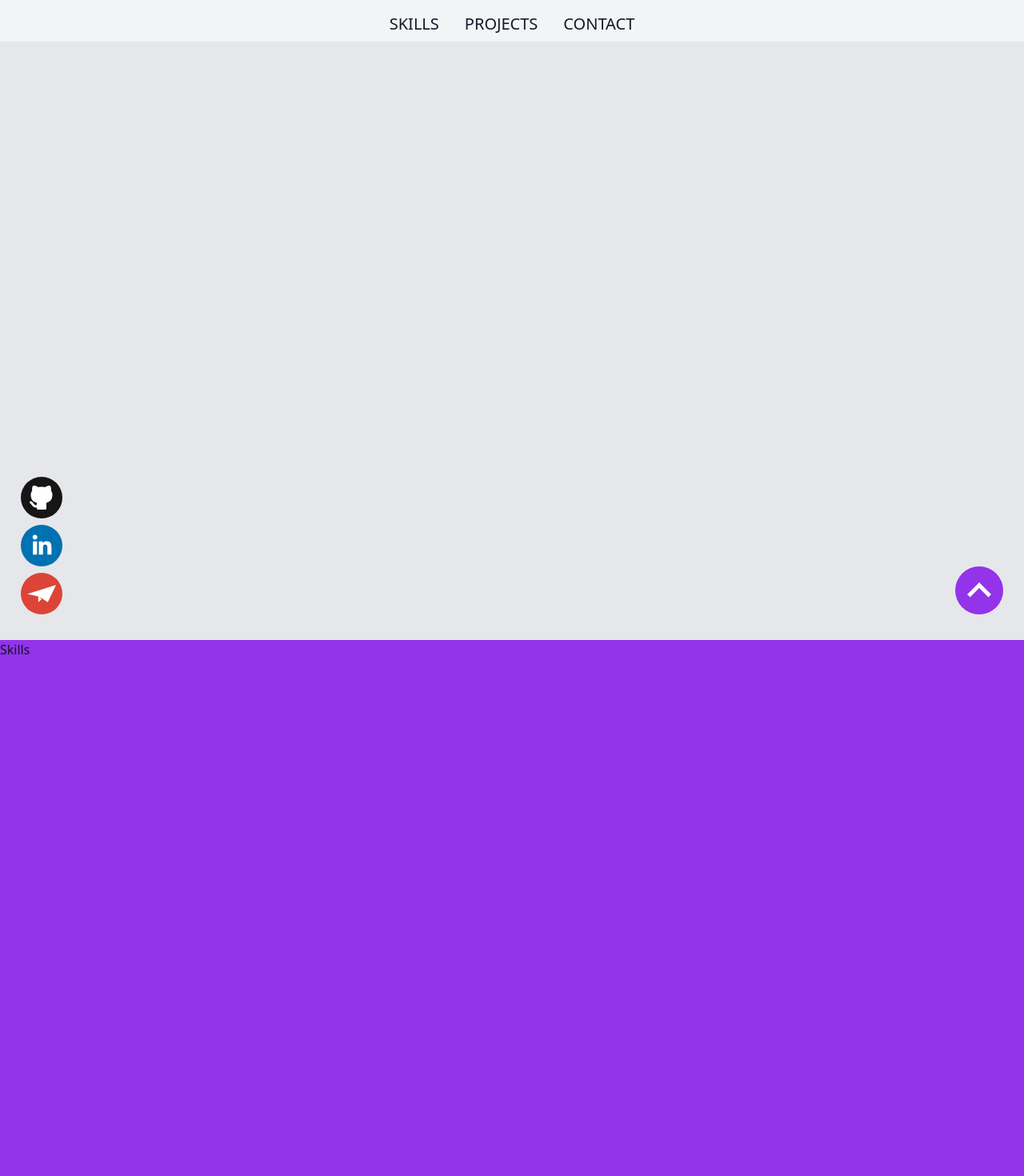
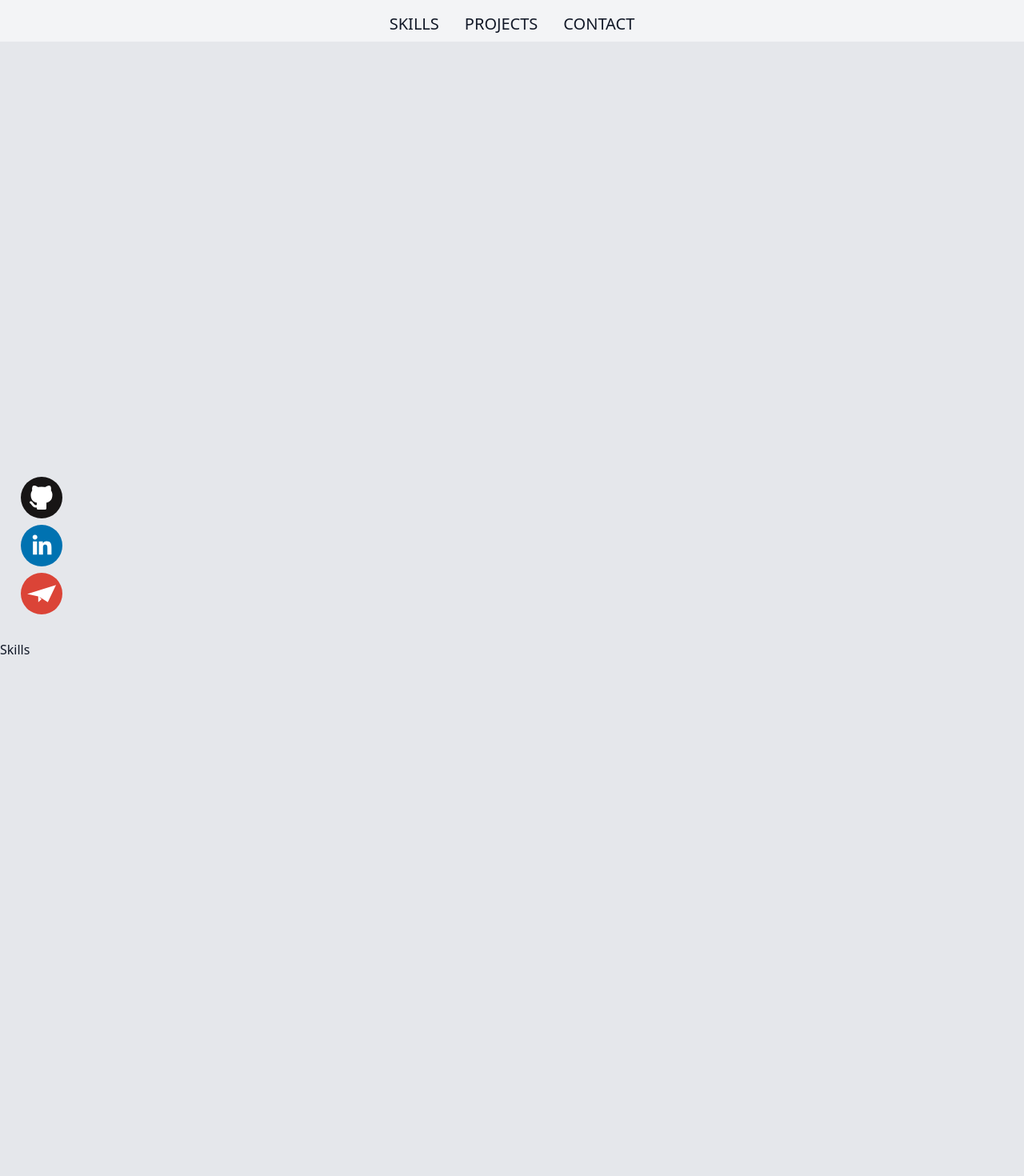
Before and after one commit to ayus-10/my-site, a React (Vite) app: page / in a window 1280 px wide. Shown: the top 1470 px of the page at 80% size. Built offline with nearby package versions, Linux system fonts and the light colour scheme.

Commit message:
show/hide scroll up button conditionally

```diff
--- a/src/App.jsx
+++ b/src/App.jsx
@@ -1,18 +1,29 @@
-import React from "react";
+import React, { useEffect, useState } from "react";
 import Navbar from "./components/Navbar";
 import Hero from "./components/Hero";
 import Skills from "./components/Skills";
 import Projects from "./components/Projects";
 import Contact from "./components/Contact";
 import ScrollTop from "./components/ScrollTop";
+import { useInView } from "react-intersection-observer";
 
 const App = () => {
+  const { ref: homeComponent, inView } = useInView({
+    threshold: 1,
+  });
+
+  const [showScrollUp, setShowScrollUp] = useState(false);
+
+  useEffect(() => {
+    setShowScrollUp(!inView);
+  }, [inView]);
+
   return (
     <div className="min-h-screen overflow-hidden text-gray-900">
-      <div className="flex min-h-screen flex-col" id="home">
+      <div className="flex min-h-screen flex-col" id="home" ref={homeComponent}>
         <Navbar />
         <Hero />
-        <ScrollTop />
+        <ScrollTop setVisibility={showScrollUp} />
       </div>
       <Skills />
       <Projects />
--- a/src/components/Contact.jsx
+++ b/src/components/Contact.jsx
@@ -2,7 +2,7 @@ import React from "react";
 
 const Contact = () => {
   return (
-    <div className="min-h-screen w-screen bg-purple-600" id="contact">
+    <div className="min-h-screen w-screen bg-gray-200" id="contact">
       Contact
     </div>
   );
--- a/src/components/ScrollTop.jsx
+++ b/src/components/ScrollTop.jsx
@@ -2,10 +2,10 @@ import React from "react";
 import { MdKeyboardArrowUp } from "react-icons/md";
 import { Link } from "react-scroll";
 
-const ScrollTop = ({ invertColor }) => {
+const ScrollTop = ({ setVisibility }) => {
   return (
     <Link
-      className="fixed bottom-[4vh] right-[2vw] cursor-pointer rounded-full bg-purple-600 text-5xl duration-200 ease-in-out hover:bg-purple-700 md:text-6xl"
+      className={`fixed bottom-[4vh] right-[2vw] cursor-pointer rounded-full bg-purple-600 text-5xl duration-200 ease-in-out hover:bg-purple-700 md:text-6xl ${setVisibility ? "animate-fadeIn" : "animate-fadeOut"}`}
       to="home"
       spy={true}
       smooth={true}
--- a/src/components/Skills.jsx
+++ b/src/components/Skills.jsx
@@ -2,7 +2,7 @@ import React from "react";
 
 const Skills = () => {
   return (
-    <div className="min-h-screen w-screen bg-purple-600" id="skills">
+    <div className="min-h-screen w-screen bg-gray-200" id="skills">
       Skills
     </div>
   );
--- a/tailwind.config.js
+++ b/tailwind.config.js
@@ -9,9 +9,31 @@ export default {
           "50%": { transform: "translateY(-5px)" },
           "100%": { transform: "translateY(0)" },
         },
+        fadeIn: {
+          "0%": {
+            visibility: "hidden",
+            opacity: "0%",
+          },
+          "100%": {
+            visibility: "visible",
+            opacity: "100%",
+          },
+        },
+        fadeOut: {
+          "0%": {
+            visibility: "visible",
+            opacity: "100%",
+          },
+          "100%": {
+            visibility: "hidden",
+            opacity: "0%",
+          },
+        },
       },
       animation: {
         wiggle: "wiggle 0.5s ease-in-out",
+        fadeIn: "fadeIn 1s forwards",
+        fadeOut: "fadeOut 0.5s forwards",
       },
     },
   },
```
